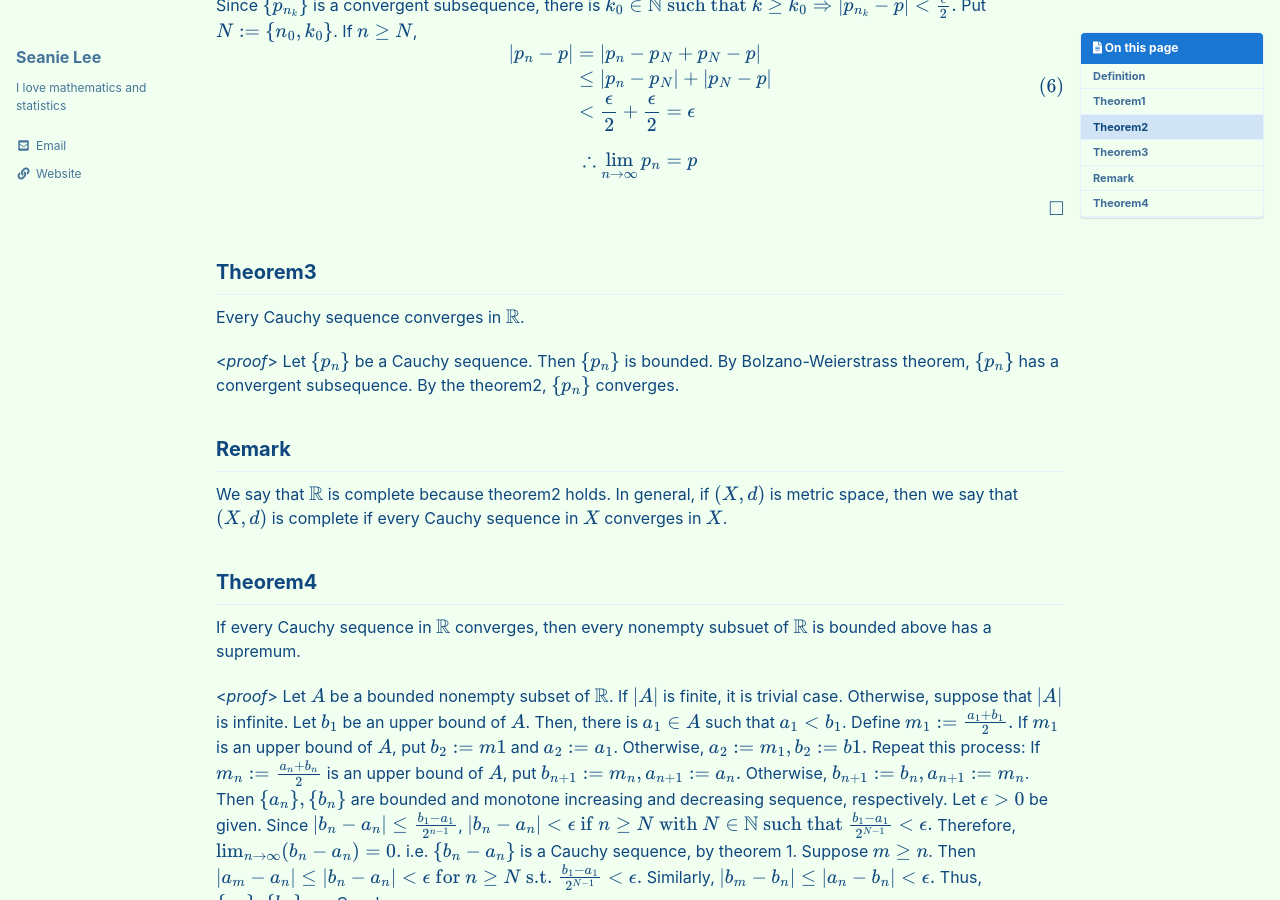
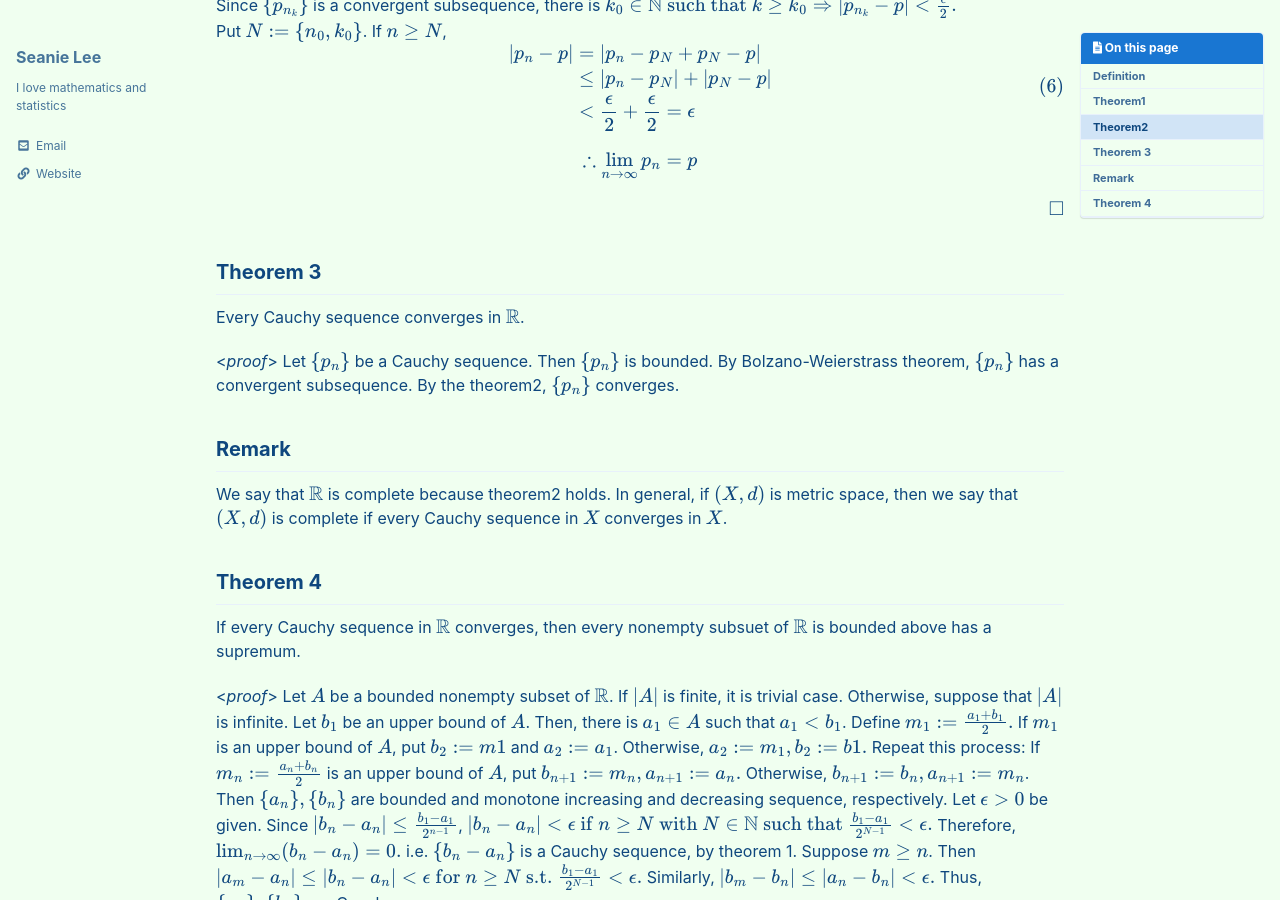
Before and after one commit to seanie12/blog, a Jekyll site: the page built from _posts/2021-01-02-cauchy-sequence.md, in a window 1280 px wide and 900 px high, scrolled down 1071 px. Built offline with Jekyll 4.4.1, drawn with Linux system fonts in a browser that asks for light colours; cached includes are drawn as plain includes; formulas are drawn with MathJax 3.

Commit message:
Update 2021-01-02-cauchy-sequence.md

```diff
--- a/_posts/2021-01-02-cauchy-sequence.md
+++ b/_posts/2021-01-02-cauchy-sequence.md
@@ -63,7 +63,7 @@ $$\tag*{$\square$}$$
 $$\{p_n\}_{n=1}^\infty$$ be a Cauchy sequence having convergent subsequence. Then the sequence $$\{p_n\}$$ converges.
 
 <*proof*>
-Let $$\{p_{n_k}\}$$ be a convergent subsequence of $$\{p_n\} \text{ such that } p_{n_k} \rightarrow p \text{ as } k\rightarrow \infty.$$ Let $$\epsilon >0$$ be given. <br /> Since $$\{p_n\}$$ is a Cauchy sequence, there exists $$n_0 \in \mathbb{N}  \text{ such that } n,m \geq n_0 \Rightarrow |p_n -p_m| <\frac{\epsilon}{2}.$$ <br /> Since $$\{p_{n_k}\}$$ is a convergent subsequence, there is $$k_0 \in \mathbb{N} \text{ such that } k\geq k_0 \Rightarrow |p_{n_k} - p| < \frac{\epsilon}{2}.$$ Put $$N :=\{n_0, k_0\}$$. If $$n\geq N$$,
+Let $$\{p_{n_k}\}$$ be a convergent subsequence of $$\{p_n\} \text{ such that } p_{n_k} \rightarrow p \text{ as } k\rightarrow \infty.$$ Let $$\epsilon >0$$ be given. <br /> Since $$\{p_n\}$$ is a Cauchy sequence, there exists $$n_0 \in \mathbb{N}  \text{ such that } n,m \geq n_0 \Rightarrow |p_n -p_m| <\frac{\epsilon}{2}.$$ <br /> Since $$\{p_{n_k}\}$$ is a convergent subsequence, there is $$k_0 \in \mathbb{N} \text{ such that } k\geq k_0 \Rightarrow |p_{n_k} - p| < \frac{\epsilon}{2}.$$ <br />Put $$N :=\{n_0, k_0\}$$. If $$n\geq N$$,
 $$
 \begin{align}
 \begin{split}
@@ -78,7 +78,7 @@ $$\therefore \lim_{n\to \infty} p_n = p$$
 
 $$\tag*{$\square$}$$
 
-## Theorem3
+## Theorem 3
 Every Cauchy sequence converges in $\mathbb{R}$.
 
 <*proof*>
@@ -88,7 +88,7 @@ $$\tag*{$\square$}$$
 ## Remark
 We say that $\mathbb{R}$ is complete because theorem2 holds. In general, if $(X,d)$ is metric space, then we say that $$(X,d)$$ is complete if every Cauchy sequence in $X$ converges in $X$.
 
-## Theorem4
+## Theorem 4
 If every Cauchy sequence in $\mathbb{R}$ converges, then every nonempty subsuet of $\mathbb{R}$ is bounded above has a supremum.
 
 <*proof*>
```
